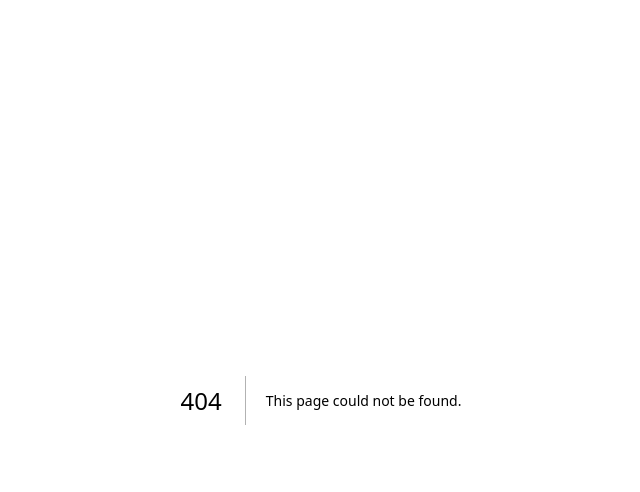
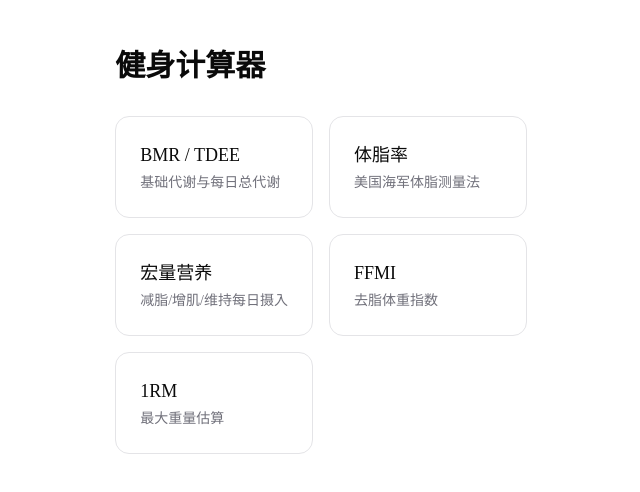
Before and after one commit to oms0120/Fitness_Assistant, a Next.js app: page /calculators in a window 1280 px wide. Before the commit this address had no page. Shown: the top 492 px of the page, without its empty margins (319-959 px from the left). Built offline with nearby package versions, Linux system fonts and the light colour scheme.

Commit message:
feat: add calculators navigation and shared components

```diff
--- /dev/null
+++ b/src/app/calculators/page.tsx
@@ -0,0 +1,29 @@
+import Link from "next/link";
+
+const items = [
+  { href: "/calculators/bmr", name: "BMR / TDEE", desc: "基础代谢与每日总代谢" },
+  { href: "/calculators/body-fat", name: "体脂率", desc: "美国海军体脂测量法" },
+  { href: "/calculators/macros", name: "宏量营养", desc: "减脂/增肌/维持每日摄入" },
+  { href: "/calculators/ffmi", name: "FFMI", desc: "去脂体重指数" },
+  { href: "/calculators/one-rm", name: "1RM", desc: "最大重量估算" },
+];
+
+export default function CalculatorsPage() {
+  return (
+    <div className="mx-auto max-w-4xl px-6 py-12">
+      <h1 className="mb-8 text-3xl font-semibold">健身计算器</h1>
+      <div className="grid gap-4 sm:grid-cols-2">
+        {items.map((it) => (
+          <Link
+            key={it.href}
+            href={it.href}
+            className="rounded-xl border border-zinc-200 p-6 transition hover:border-zinc-400 dark:border-zinc-800 dark:hover:border-zinc-600"
+          >
+            <div className="text-lg font-medium">{it.name}</div>
+            <div className="mt-1 text-sm text-zinc-500">{it.desc}</div>
+          </Link>
+        ))}
+      </div>
+    </div>
+  );
+}
--- /dev/null
+++ b/src/components/calculators/NumberField.tsx
@@ -0,0 +1,29 @@
+"use client";
+
+interface Props {
+  label: string;
+  unit?: string;
+  value: string;
+  onChange: (v: string) => void;
+  error?: string;
+  step?: string;
+}
+
+export function NumberField({ label, unit, value, onChange, error, step = "0.1" }: Props) {
+  return (
+    <label className="block">
+      <span className="mb-1 block text-sm font-medium text-zinc-700 dark:text-zinc-300">{label}</span>
+      <div className="flex items-center gap-2">
+        <input
+          type="number"
+          step={step}
+          value={value}
+          onChange={(e) => onChange(e.target.value)}
+          className="w-full rounded-lg border border-zinc-300 px-3 py-2 dark:border-zinc-700 dark:bg-zinc-900"
+        />
+        {unit && <span className="text-sm text-zinc-500">{unit}</span>}
+      </div>
+      {error && <span className="mt-1 block text-sm text-red-500">{error}</span>}
+    </label>
+  );
+}
--- /dev/null
+++ b/src/components/calculators/ResultField.tsx
@@ -0,0 +1,15 @@
+interface Props {
+  label: string;
+  value: string;
+  hint?: string;
+}
+
+export function ResultField({ label, value, hint }: Props) {
+  return (
+    <div className="rounded-lg bg-zinc-50 p-4 dark:bg-zinc-900">
+      <div className="text-sm text-zinc-500">{label}</div>
+      <div className="mt-1 text-2xl font-semibold">{value}</div>
+      {hint && <div className="mt-1 text-xs text-zinc-400">{hint}</div>}
+    </div>
+  );
+}
```
